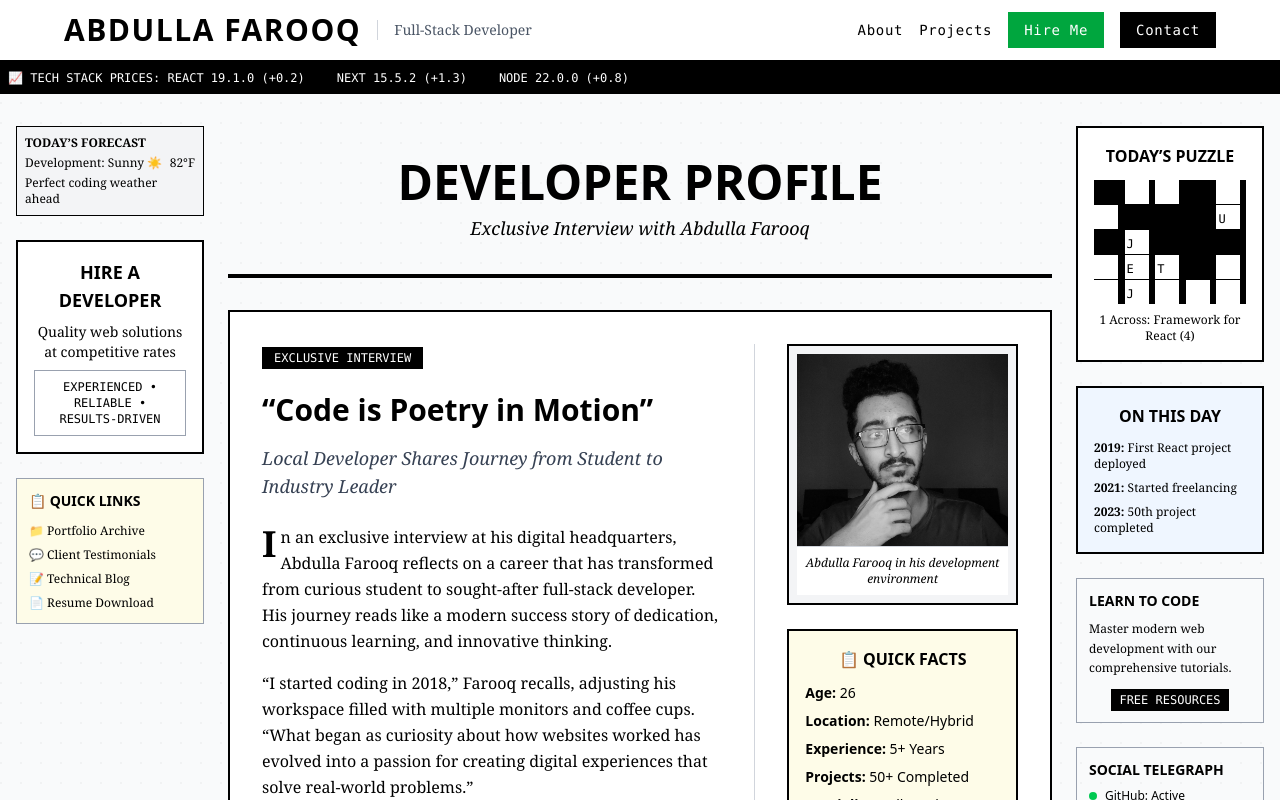
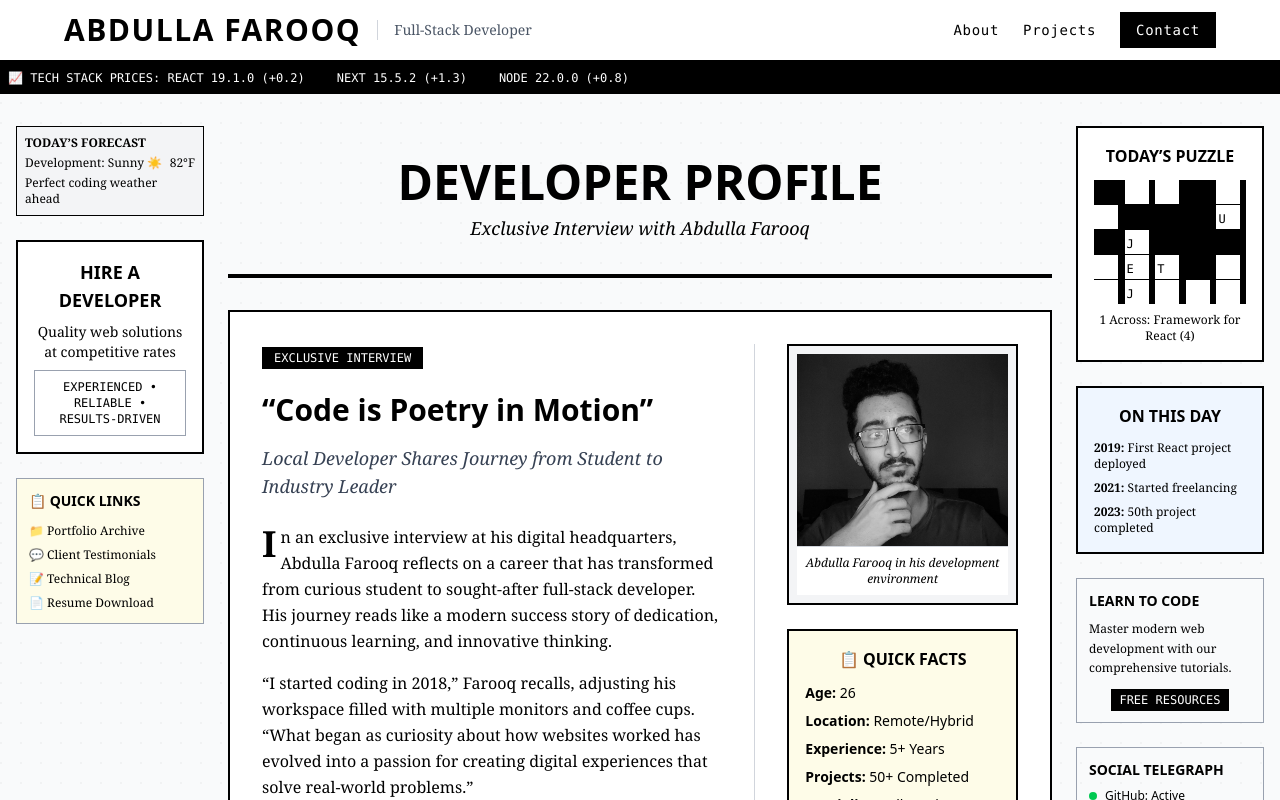
Before and after one commit to maafkarbai/Portfolio, a Next.js app: page /about in a window 1280 px wide. Shown: the top 800 px of the page. Built offline with nearby package versions, Linux system fonts and the light colour scheme.

Commit message:
refactor: Clean up NewspaperHeader component for improved readability and consistency; adjust spacing and class names for better layout.

```diff
--- a/src/components/NewspaperHeader.js
+++ b/src/components/NewspaperHeader.js
@@ -1,25 +1,24 @@
-'use client';
-import Link from 'next/link';
-import { motion } from 'framer-motion';
+"use client";
+import Link from "next/link";
+import { motion } from "framer-motion";
 
 export default function NewspaperHeader() {
-
   const scrollToSection = (sectionId) => {
     document.getElementById(sectionId)?.scrollIntoView({
-      behavior: 'smooth'
+      behavior: "smooth",
     });
   };
 
   return (
     <motion.header
-      className="border-b-2 border-black bg-white sticky top-0 z-50 shadow-sm"
+      className="sticky top-0 z-50 bg-white border-b-2 border-black shadow-sm"
       initial={{ y: -50 }}
       animate={{ y: 0 }}
       transition={{ duration: 0.4 }}
     >
       {/* Compact header */}
-      <div className="py-3 px-4">
-        <div className="max-w-6xl mx-auto flex items-center justify-between">
+      <div className="px-4 py-3">
+        <div className="flex items-center justify-between max-w-6xl mx-auto">
           {/* Logo/Name */}
           <motion.div
             className="flex items-center gap-4"
@@ -27,42 +26,36 @@ export default function NewspaperHeader() {
             animate={{ opacity: 1 }}
             transition={{ delay: 0.2 }}
           >
-            <h1 className="font-heathergreen text-2xl md:text-3xl font-bold tracking-wider">
+            <h1 className="text-2xl font-bold tracking-wider font-heathergreen md:text-3xl">
               ABDULLA FAROOQ
             </h1>
-            <span className="hidden md:block font-serif text-sm text-gray-600 border-l border-gray-300 pl-4">
+            <span className="hidden pl-4 font-serif text-sm text-gray-600 border-l border-gray-300 md:block">
               Full-Stack Developer
             </span>
           </motion.div>
 
           {/* Navigation */}
           <motion.nav
-            className="flex gap-4 text-sm font-mono uppercase tracking-wider"
+            className="flex gap-6 font-mono text-sm tracking-wider uppercase"
             initial={{ opacity: 0 }}
             animate={{ opacity: 1 }}
             transition={{ delay: 0.3 }}
           >
             <button
-              onClick={() => scrollToSection('hero')}
-              className="hover:text-gray-600 transition-colors py-2 cursor-pointer"
+              onClick={() => scrollToSection("hero")}
+              className="py-2 transition-colors cursor-pointer hover:text-gray-600"
             >
               About
             </button>
             <button
-              onClick={() => scrollToSection('projects')}
-              className="hover:text-gray-600 transition-colors py-2 cursor-pointer"
+              onClick={() => scrollToSection("projects")}
+              className="py-2 transition-colors cursor-pointer hover:text-gray-600"
             >
               Projects
             </button>
             <button
-              onClick={() => scrollToSection('hire-me')}
-              className="bg-green-600 text-white px-4 py-2 hover:bg-green-700 transition-colors cursor-pointer"
-            >
-              Hire Me
-            </button>
-            <button
-              onClick={() => scrollToSection('contact')}
-              className="bg-black text-white px-4 py-2 hover:bg-gray-800 transition-colors cursor-pointer"
+              onClick={() => scrollToSection("contact")}
+              className="px-4 py-2 text-white transition-colors bg-black cursor-pointer hover:bg-gray-800"
             >
               Contact
             </button>
```
